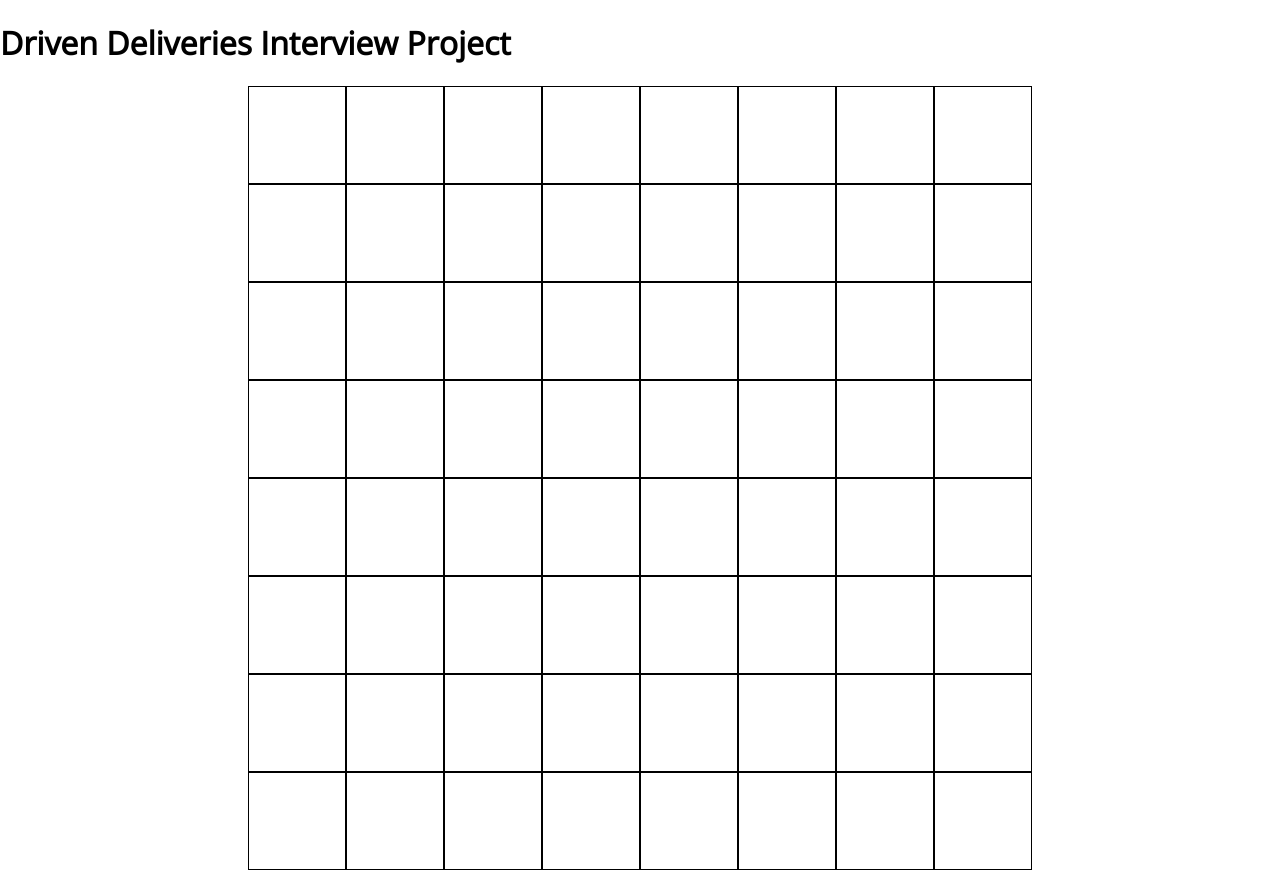
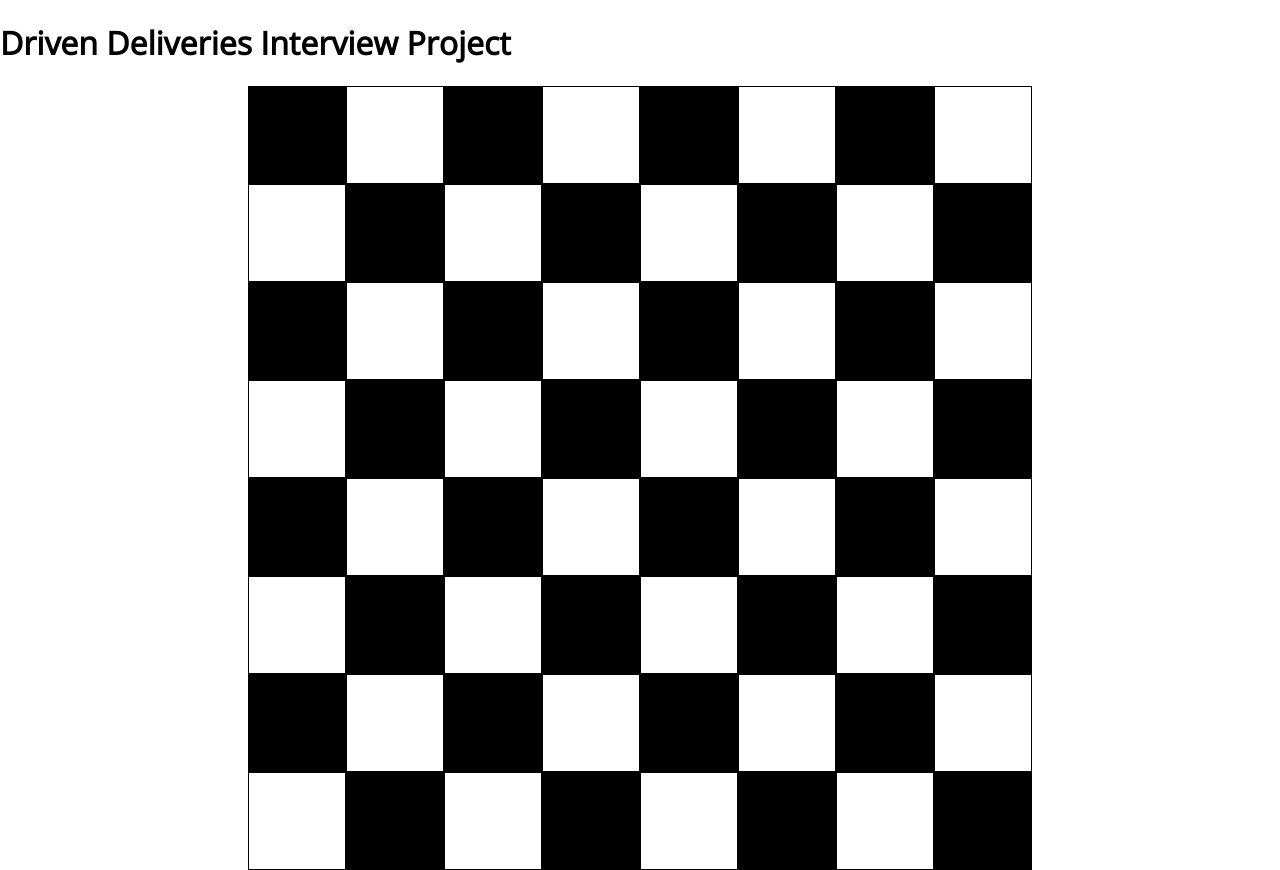
Before and after one commit to Nickzster/DrivenDeliveriesInterviewProject, a React (Create React App) app in the folder client/: page / in a window 1280 px wide. Built offline with nearby package versions, Linux system fonts and the light colour scheme.

Commit message:
got the board to render alternate colors

```diff
--- a/client/src/screens/Checkboard/styles/board.css
+++ b/client/src/screens/Checkboard/styles/board.css
@@ -26,6 +26,10 @@
   align-items: center;
 }
 
-p:nth-child(0) {
+.rows:nth-child(even) > p:nth-child(even) {
   background-color: black;
 }
+
+.rows:nth-child(odd) > p:nth-child(odd) {
+  background-color: black;
+}
```
